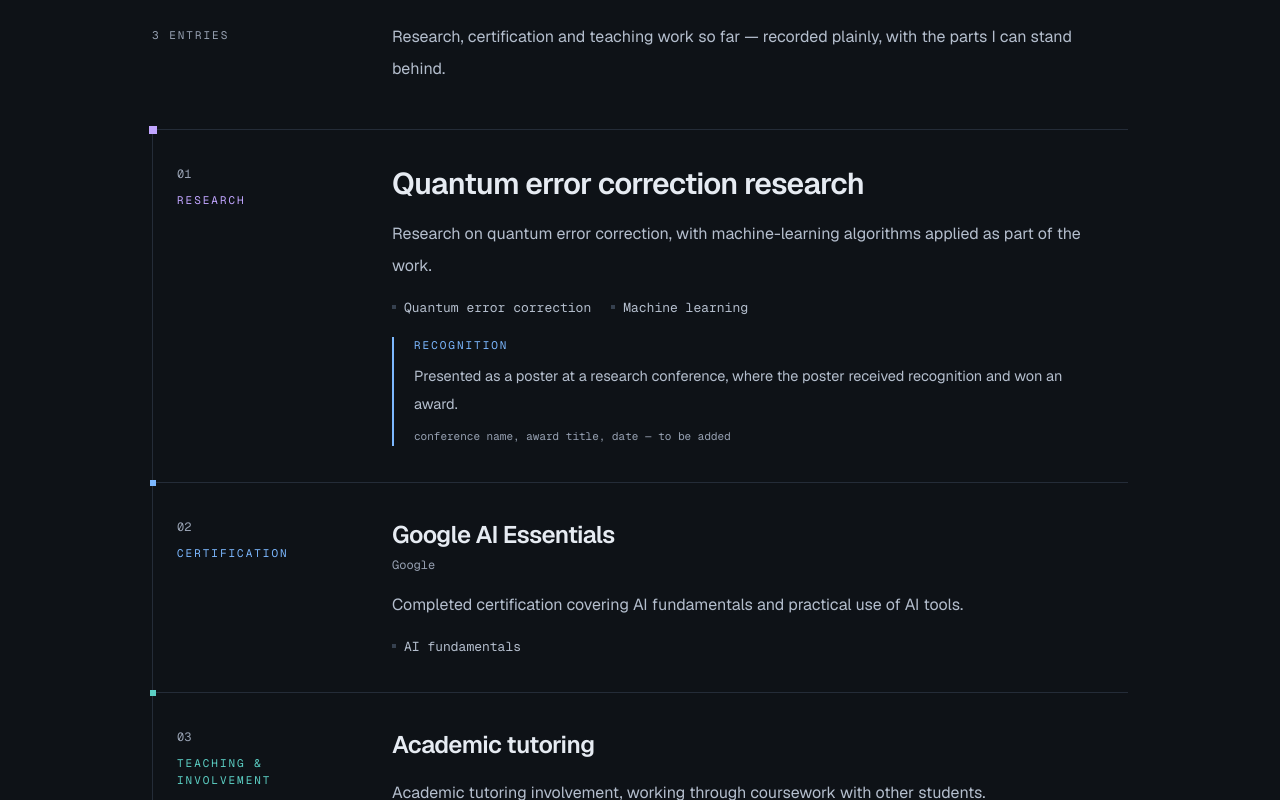
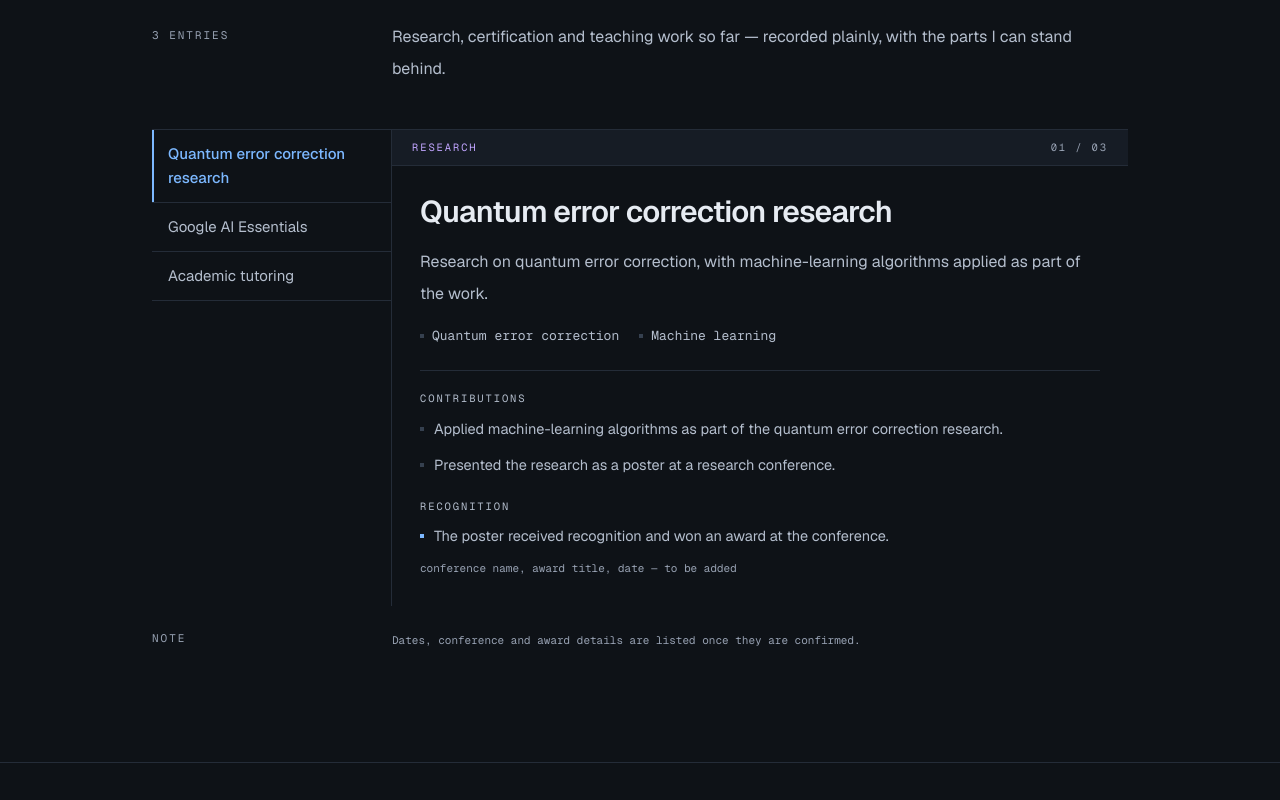
Before and after one commit to nkcoder007/naman-portfolio, a Next.js app: page / in a window 1280 px wide. Shown: the part 1980-2780 px from the top of the page. Built offline with nearby package versions, Linux system fonts and the light colour scheme.

Commit message:
phhase 4.2 - experience section revamp, split-view panel

```diff
--- a/src/components/sections/Experience.tsx
+++ b/src/components/sections/Experience.tsx
@@ -1,5 +1,13 @@
+"use client";
+
+import { useRef, useState, type KeyboardEvent, type ReactNode } from "react";
+
 import { SectionShell } from "@/components/sections/SectionShell";
-import { experience, type ExperienceTone } from "@/data/experience";
+import {
+  experience,
+  type ExperienceDetails,
+  type ExperienceTone,
+} from "@/data/experience";
 
 const toneText: Record<ExperienceTone, string> = {
   research: "text-syntax-purple",
@@ -7,13 +15,7 @@ const toneText: Record<ExperienceTone, string> = {
   teaching: "text-syntax-teal",
 };
 
-const toneNode: Record<ExperienceTone, string> = {
-  research: "bg-syntax-purple",
-  certification: "bg-syntax-blue",
-  teaching: "bg-syntax-teal",
-};
-
-// Shared meta/content columns so the intro, entries and footnote sit on one track.
+// Shared meta/content columns so the intro and footnote sit on one track.
 const columns =
   "md:grid-cols-[9rem_minmax(0,1fr)] md:gap-x-10 lg:grid-cols-[11rem_minmax(0,1fr)] lg:gap-x-16";
 
@@ -21,7 +23,51 @@ const columns =
 // centered as one block while the section identifier and title stay on the rail.
 const compositionWidth = "mx-auto w-full max-w-[61rem]";
 
+const entries = experience.entries;
+const PANEL_ID = "experience-panel";
+
 export function Experience() {
+  const [activeId, setActiveId] = useState<string>(entries[0].id);
+  const tabsRef = useRef<Array<HTMLButtonElement | null>>([]);
+
+  const activeIndex = Math.max(
+    0,
+    entries.findIndex((entry) => entry.id === activeId),
+  );
+  const active = entries[activeIndex];
+  const activeTabId = `experience-tab-${active.id}`;
+
+  function selectAt(index: number) {
+    const next = entries[(index + entries.length) % entries.length];
+    setActiveId(next.id);
+    tabsRef.current[index % entries.length]?.focus();
+  }
+
+  function handleTabKeyDown(event: KeyboardEvent<HTMLButtonElement>, index: number) {
+    switch (event.key) {
+      case "ArrowDown":
+      case "ArrowRight":
+        event.preventDefault();
+        selectAt(index + 1);
+        break;
+      case "ArrowUp":
+      case "ArrowLeft":
+        event.preventDefault();
+        selectAt(index - 1);
+        break;
+      case "Home":
+        event.preventDefault();
+        selectAt(0);
+        break;
+      case "End":
+        event.preventDefault();
+        selectAt(entries.length - 1);
+        break;
+      default:
+        break;
+    }
+  }
+
   return (
     <SectionShell
       id="experience"
@@ -33,60 +79,115 @@ export function Experience() {
       <div className={`mt-2 ${compositionWidth}`}>
         <div className={`grid gap-y-3 ${columns}`}>
           <p className="font-mono text-[11px] tracking-[0.18em] text-fg-muted uppercase md:pt-1.5">
-            {experience.entries.length} entries
+            {entries.length} entries
           </p>
           <p className="max-w-[46rem] text-[15px] leading-7 text-fg-secondary sm:text-base sm:leading-8">
             {experience.intro}
           </p>
         </div>
 
-        <ol className="mt-9 border-t border-border sm:mt-11">
-          {experience.entries.map((entry, index) => (
-            <li key={entry.id} className="border-b border-border">
-              <article className={`grid ${columns}`}>
-                <div className="relative flex flex-wrap items-baseline gap-x-4 gap-y-1 pt-7 pb-3 md:block md:border-l md:border-border md:py-9 md:pl-6">
+        <div
+          className={`mt-9 border-t border-border sm:mt-11 md:grid md:grid-cols-[12rem_minmax(0,1fr)] lg:grid-cols-[15rem_minmax(0,1fr)]`}
+        >
+          <div
+            role="tablist"
+            aria-label="Experience entries"
+            aria-orientation="vertical"
+            className="md:border-r md:border-border"
+          >
+            {entries.map((entry, index) => {
+              const selected = index === activeIndex;
+
+              return (
+                <button
+                  key={entry.id}
+                  ref={(node) => {
+                    tabsRef.current[index] = node;
+                  }}
+                  type="button"
+                  role="tab"
+                  id={`experience-tab-${entry.id}`}
+                  aria-selected={selected}
+                  aria-controls={PANEL_ID}
+                  tabIndex={selected ? 0 : -1}
+                  onClick={() => setActiveId(entry.id)}
+                  onKeyDown={(event) => handleTabKeyDown(event, index)}
+                  className={[
+                    "group relative flex min-h-11 w-full items-center border-b border-border py-3 pr-4 pl-4 text-left transition-colors duration-150",
+                    "md:pr-5",
+                    selected ? "text-accent" : "text-fg-secondary hover:text-accent",
+                  ].join(" ")}
+                >
                   <span
                     aria-hidden="true"
-                    className={`absolute hidden md:block ${toneNode[entry.tone]} ${
-                      entry.featured ? "size-2 -top-1 -left-1" : "size-1.5 -top-[3px] -left-[3px]"
-                    }`}
+                    className={[
+                      "absolute inset-y-0 left-0 w-0.5 bg-accent transition-opacity duration-150",
+                      selected ? "opacity-100" : "opacity-0",
+                    ].join(" ")}
                   />
 
-                  <p className="font-mono text-xs text-fg-muted tabular-nums">
-                    {String(index + 1).padStart(2, "0")}
+                  <span
+                    className={`text-[15px] leading-6 ${entry.featured ? "font-medium" : ""}`}
+                  >
+                    {entry.title}
+                  </span>
+                </button>
+              );
+            })}
+          </div>
+
+          <div
+            id={PANEL_ID}
+            role="tabpanel"
+            aria-labelledby={activeTabId}
+            tabIndex={0}
+            className="min-w-0 md:min-h-[22rem]"
+          >
+            <div className="flex flex-wrap items-center justify-between gap-x-4 gap-y-1 border-b border-border bg-surface px-5 py-2.5 font-mono text-[10.5px] tracking-[0.18em] uppercase">
+              <span className="flex min-w-0 flex-wrap items-center gap-x-2.5 gap-y-1">
+                <span className={toneText[active.tone]}>{active.category}</span>
+
+                {active.organization ? (
+                  <>
+                    <span aria-hidden="true" className="text-border-strong">
+                      /
+                    </span>
+                    <span className="text-fg-muted">{active.organization}</span>
+                  </>
+                ) : null}
+
+                {active.period ? (
+                  <>
+                    <span aria-hidden="true" className="text-border-strong">
+                      /
+                    </span>
+                    <span className="text-fg-muted">{active.period}</span>
+                  </>
+                ) : null}
+              </span>
+
+              <span className="text-fg-muted tabular-nums">
+                {String(activeIndex + 1).padStart(2, "0")} /{" "}
+                {String(entries.length).padStart(2, "0")}
+              </span>
+            </div>
+
+            <div className="px-5 py-6 sm:px-7 sm:py-7">
+              <h3
+                className={`font-semibold tracking-tight text-fg ${
+                  active.featured ? "text-2xl sm:text-3xl" : "text-xl sm:text-2xl"
+                }`}
+              >
+                {active.title}
+              </h3>
+
+              <p className="mt-4 max-w-[44rem] text-[15px] leading-7 text-fg-secondary sm:text-base sm:leading-8">
+                {active.summary}
               </p>
 
-                  <p
-                    className={`font-mono text-[11px] tracking-[0.18em] uppercase ${toneText[entry.tone]} md:mt-2.5`}
-                  >
-                    {entry.category}
-                  </p>
-
-                  {entry.period ? (
-                    <p className="font-mono text-xs text-fg-secondary md:mt-2">{entry.period}</p>
-                  ) : null}
-                </div>
-
-                <div className="pb-9 md:py-9">
-                  <h3
-                    className={`font-semibold tracking-tight text-fg ${
-                      entry.featured ? "text-2xl sm:text-3xl" : "text-xl sm:text-2xl"
-                    }`}
-                  >
-                    {entry.title}
-                  </h3>
-
-                  {entry.organization ? (
-                    <p className="mt-1.5 font-mono text-xs text-fg-muted">{entry.organization}</p>
-                  ) : null}
-
-                  <p className="mt-4 max-w-[44rem] text-[15px] leading-7 text-fg-secondary sm:text-base sm:leading-8">
-                    {entry.summary}
-                  </p>
-
-                  {entry.skills?.length ? (
+              {active.skills?.length ? (
                 <ul className="mt-4 flex flex-wrap gap-x-5 gap-y-2">
-                      {entry.skills.map((skill) => (
+                  {active.skills.map((skill) => (
                     <li
                       key={skill}
                       className="flex items-center gap-2 font-mono text-[12.5px] text-fg-secondary sm:text-[13px]"
@@ -98,26 +199,10 @@ export function Experience() {
                 </ul>
               ) : null}
 
-                  {entry.outcome ? (
-                    <div className="mt-5 max-w-[42rem] border-l-2 border-accent pl-4 sm:pl-5">
-                      <p className="font-mono text-[11px] tracking-[0.18em] text-accent uppercase">
-                        {entry.outcome.label}
-                      </p>
-                      <p className="mt-2 text-[14.5px] leading-7 text-fg-secondary">
-                        {entry.outcome.text}
-                      </p>
-                      {entry.outcome.pendingDetails ? (
-                        <p className="mt-2 font-mono text-[11px] leading-5 text-fg-muted">
-                          {entry.outcome.pendingDetails}
-                        </p>
-                      ) : null}
+              {active.details ? <EntryDetails details={active.details} /> : null}
             </div>
-                  ) : null}
           </div>
-              </article>
-            </li>
-          ))}
-        </ol>
+        </div>
 
         <div className={`mt-6 grid ${columns}`}>
           <p className="hidden font-mono text-[11px] tracking-[0.18em] text-fg-muted uppercase md:block">
@@ -131,3 +216,84 @@ export function Experience() {
     </SectionShell>
   );
 }
+
+function EntryDetails({ details }: { details: ExperienceDetails }) {
+  const hasDetail =
+    Boolean(details.responsibilities?.length) ||
+    Boolean(details.contributions?.length) ||
+    Boolean(details.timeCommitment) ||
+    Boolean(details.dates) ||
+    Boolean(details.outcomes?.length);
+
+  if (!hasDetail) return null;
+
+  return (
+    <div className="mt-6 max-w-[46rem] space-y-5 border-t border-border pt-5">
+      {details.responsibilities?.length ? (
+        <DetailGroup label="responsibilities">
+          <DetailList items={details.responsibilities} />
+        </DetailGroup>
+      ) : null}
+
+      {details.contributions?.length ? (
+        <DetailGroup label="contributions">
+          <DetailList items={details.contributions} />
+        </DetailGroup>
+      ) : null}
+
+      {details.timeCommitment ? (
+        <DetailGroup label="time commitment">
+          <p className="font-mono text-[13px] leading-6 text-fg-secondary">{details.timeCommitment}</p>
+        </DetailGroup>
+      ) : null}
+
+      {details.dates ? (
+        <DetailGroup label="dates">
+          <p className="font-mono text-[13px] leading-6 text-fg-secondary">{details.dates}</p>
+        </DetailGroup>
+      ) : null}
+
+      {details.outcomes?.length ? (
+        <DetailGroup label={details.outcomeLabel ?? "outcomes"}>
+          <ul className="space-y-2">
+            {details.outcomes.map((outcome) => (
+              <li key={outcome} className="flex gap-2.5 text-[14.5px] leading-7 text-fg-secondary">
+                <span aria-hidden="true" className="mt-3 size-1 shrink-0 bg-accent" />
+                {outcome}
+              </li>
+            ))}
+          </ul>
+          {details.pendingDetails ? (
+            <p className="mt-2 font-mono text-[11px] leading-5 text-fg-muted">
+              {details.pendingDetails}
+            </p>
+          ) : null}
+        </DetailGroup>
+      ) : null}
+    </div>
+  );
+}
+
+function DetailGroup({ label, children }: { label: string; children: ReactNode }) {
+  return (
+    <div>
+      <p className="font-mono text-[10.5px] tracking-[0.18em] text-fg-secondary uppercase">
+        {label}
+      </p>
+      <div className="mt-2">{children}</div>
+    </div>
+  );
+}
+
+function DetailList({ items }: { items: readonly string[] }) {
+  return (
+    <ul className="space-y-2">
+      {items.map((item) => (
+        <li key={item} className="flex gap-2.5 text-[14.5px] leading-7 text-fg-secondary">
+          <span aria-hidden="true" className="mt-3 size-1 shrink-0 bg-border-strong" />
+          {item}
+        </li>
+      ))}
+    </ul>
+  );
+}
--- a/src/data/experience.ts
+++ b/src/data/experience.ts
@@ -1,4 +1,23 @@
 export type ExperienceTone = "research" | "certification" | "teaching";
+
+/**
+ * Optional detail shown for the selected entry in the experience explorer.
+ * Every field is optional: anything that is not verified is left out rather
+ * than filled in.
+ */
+export type ExperienceDetails = {
+  responsibilities?: readonly string[];
+  contributions?: readonly string[];
+  /** Weekly or overall commitment, only when it is known. */
+  timeCommitment?: string;
+  /** Start and end dates or timeframe, only when they are verified. */
+  dates?: string;
+  outcomes?: readonly string[];
+  /** Heading for the outcomes list, e.g. the kind of recognition. */
+  outcomeLabel?: string;
+  /** Detail that is still unconfirmed, shown so it is easy to fill in later. */
+  pendingDetails?: string;
+};
 
 export type ExperienceEntry = {
   id: string;
@@ -10,12 +29,7 @@ export type ExperienceEntry = {
   period?: string;
   summary: string;
   skills?: readonly string[];
-  outcome?: {
-    label: string;
-    text: string;
-    /** Detail that is still unconfirmed, shown so it is easy to fill in later. */
-    pendingDetails?: string;
-  };
+  details?: ExperienceDetails;
   /** Gives a major entry more visual weight than the rest. */
   featured?: boolean;
 };
@@ -29,9 +43,13 @@ const entries: readonly ExperienceEntry[] = [
     summary:
       "Research on quantum error correction, with machine-learning algorithms applied as part of the work.",
     skills: ["Quantum error correction", "Machine learning"],
-    outcome: {
-      label: "Recognition",
-      text: "Presented as a poster at a research conference, where the poster received recognition and won an award.",
+    details: {
+      contributions: [
+        "Applied machine-learning algorithms as part of the quantum error correction research.",
+        "Presented the research as a poster at a research conference.",
+      ],
+      outcomes: ["The poster received recognition and won an award at the conference."],
+      outcomeLabel: "Recognition",
       pendingDetails: "conference name, award title, date — to be added",
     },
     featured: true,
@@ -54,6 +72,9 @@ const entries: readonly ExperienceEntry[] = [
     summary:
       "Academic tutoring involvement, working through coursework with other students.",
     skills: ["Teaching", "Communication"],
+    details: {
+      responsibilities: ["Working through coursework with other students."],
+    },
   },
 ];
 
```
Lines whose indentation alone changed are shown as unchanged.
